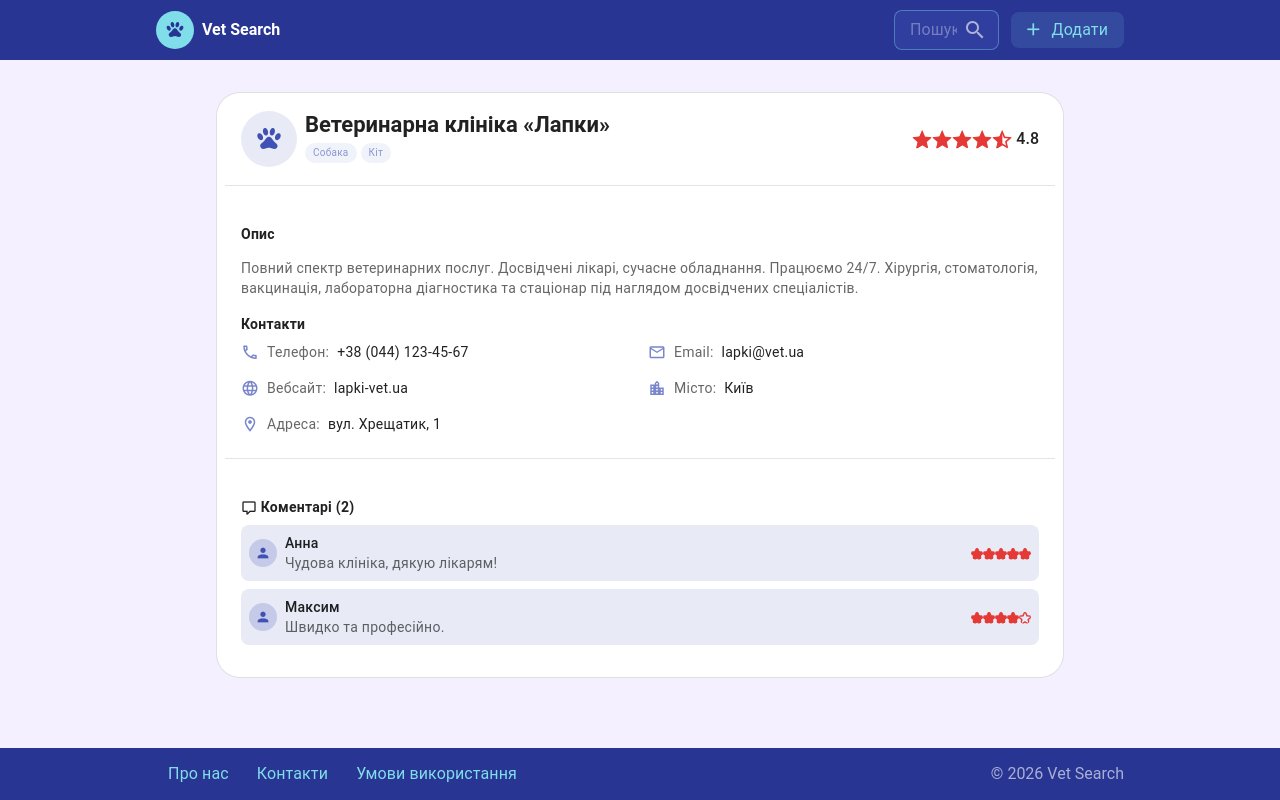
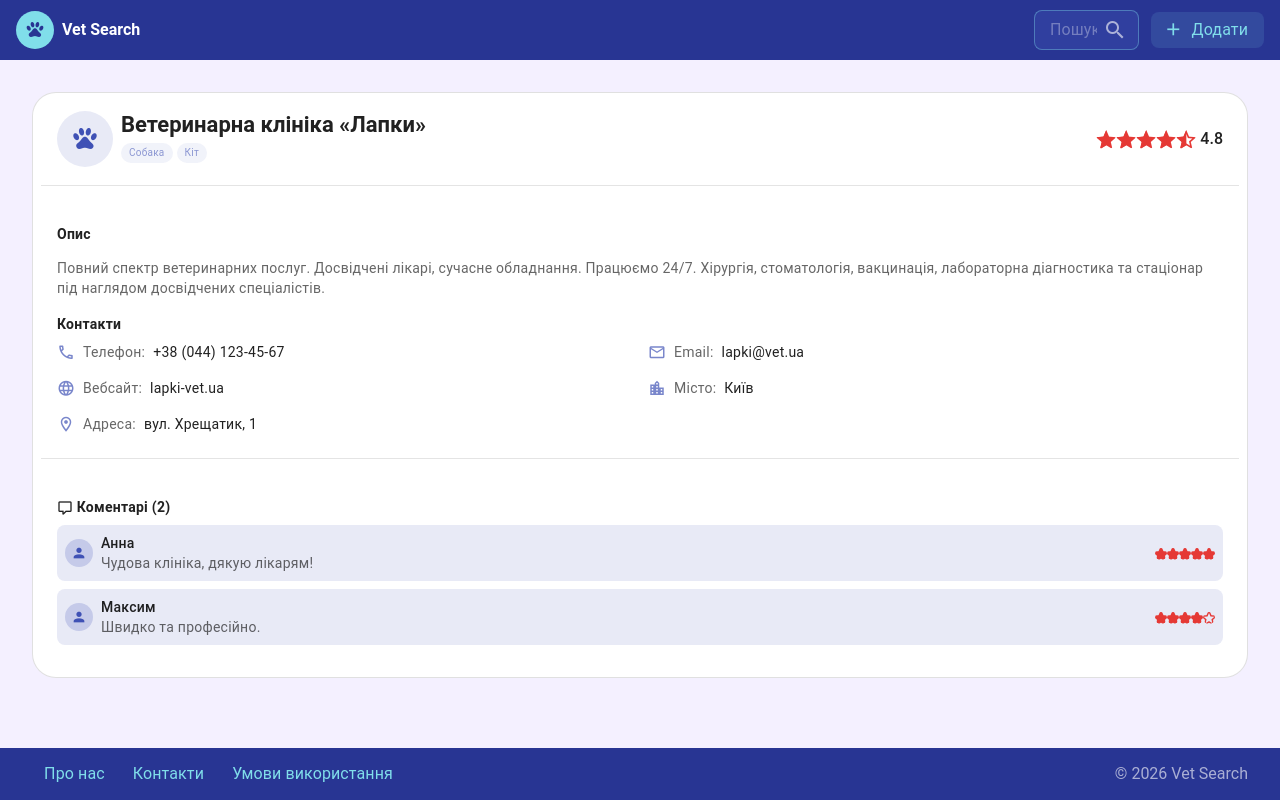
Before and after one commit to 43raze/vet-aggregator, a Vue app: page /details in a window 1280 px wide. Built offline with nearby package versions, Linux system fonts and the light colour scheme.

Commit message:
сделал контейнеры резиновыми с ограничением max-width 1920px

```diff
--- a/src/components/layout/MainLayout.vue
+++ b/src/components/layout/MainLayout.vue
@@ -27,7 +27,7 @@ export default {
     <TheHeader @add="isShowClinicModalForm = true" />
 
     <v-main class="app-main">
-      <v-container class="pa-3 pa-sm-4">
+      <v-container fluid class="pa-3 pa-sm-4" style="max-width: 1920px">
         <RouterView></RouterView>
       </v-container>
     </v-main>
--- a/src/components/layout/TheFooter.vue
+++ b/src/components/layout/TheFooter.vue
@@ -11,7 +11,9 @@ export default {
 <template>
   <v-footer color="indigo-darken-3" class="py-0 footer-bar">
     <v-container
+      fluid
       class="d-flex flex-column flex-sm-row align-center ga-2 py-3"
+      style="max-width: 1920px"
     >
       <div class="d-flex justify-center flex-wrap ga-1">
         <v-btn
--- a/src/components/layout/TheHeader.vue
+++ b/src/components/layout/TheHeader.vue
@@ -6,7 +6,7 @@ export default {
 
 <template>
   <v-app-bar flat color="indigo-darken-3" height="60">
-    <v-container class="d-flex align-center ga-4">
+    <v-container fluid class="d-flex align-center ga-4" style="max-width: 1920px">
       <a href="/" class="d-flex align-center ga-2 logo-link">
         <v-avatar color="cyan-lighten-3" size="38">
           <v-icon color="indigo-darken-3" size="20">mdi-paw</v-icon>
--- a/src/pages/ClinicDetails.vue
+++ b/src/pages/ClinicDetails.vue
@@ -50,7 +50,7 @@ export default {
 </script>
 
 <template>
-  <v-container class="py-4" style="max-width: 880px">
+  <v-container fluid class="py-4" style="max-width: 1920px">
     <v-card rounded="xl" border elevation="0" class="pa-2">
       <v-card-item>
         <template #prepend>
```
